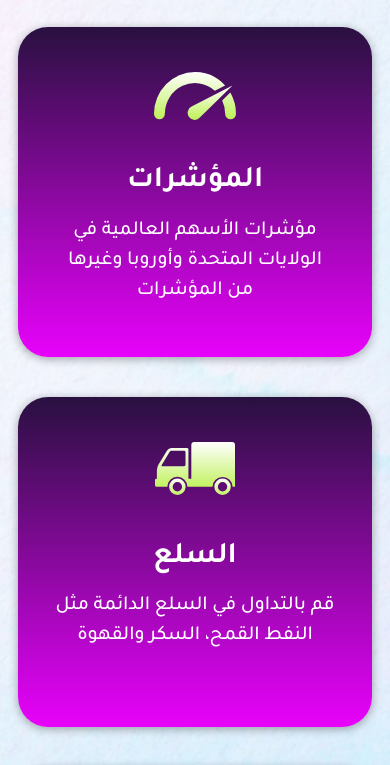
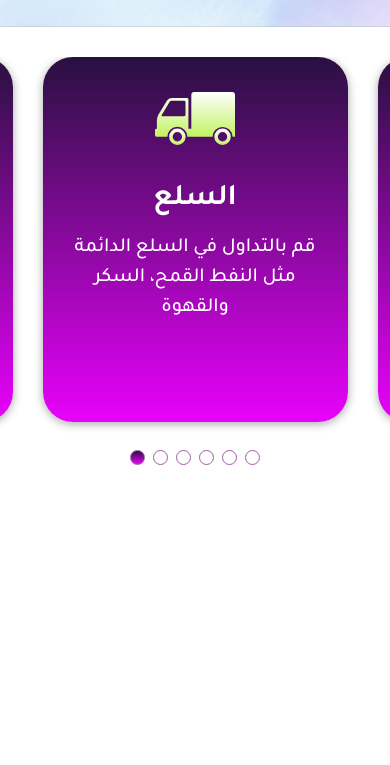
Before and after one commit to LypkaB/Gulf-tadawul, a plain HTML site: page index.html in a window 390 px wide. Shown: the part 1449-2214 px from the top of the page. After the commit the page ends 1951 px from the top, so only its background shows below. Drawn offline with nearby package versions, Linux system fonts and the light colour scheme.

Commit message:
Add «Swiper.js» for section «Benefits»

```diff
--- a/assets/css/style.css
+++ b/assets/css/style.css
@@ -278,6 +278,49 @@ label[for="bannerCheckbox"] span::after {
   padding-bottom: 16px;
 }
 
+.benefits__swiper {
+  display: none;
+  overflow: hidden;
+}
+
+.swiper {
+  width: 250%;
+  height: 365px;
+  margin-left: -75%;
+  margin-bottom: 80px;
+  overflow: visible;
+}
+
+.swiper-slide.benefits__details-item {
+  width: 281px;
+  height: 365px;
+  padding: 35px 25px 20px;
+}
+
+.swiper-slide.benefits__details-item img {
+  margin-bottom: 30px;
+}
+
+.swiper.swiper-horizontal > .swiper-pagination-bullets {
+  bottom: -50px;
+}
+
+.swiper-pagination-bullet {
+  width: 15px;
+  height: 15px;
+  background: transparent;
+  color: black;
+  border: 1px solid #9e5aa5;
+  opacity: 1;
+  outline: none;
+}
+
+.swiper-pagination-bullet-active {
+  background: -webkit-gradient(linear, left top, left bottom, from(0), color-stop(#e802fb), to(#291040));
+  background: -o-linear-gradient(0, #e802fb, #291040 100%);
+  background: linear-gradient(0, #e802fb, #291040 100%);
+}
+
 @-moz-document url-prefix()  {
   label[for="bannerCheckbox"] span {
     padding-right: 20px;
@@ -475,6 +518,11 @@ label[for="bannerCheckbox"] span::after {
     font-size: 12px;
   }
 
+  .benefits {
+    padding-bottom: 10px;
+    margin-bottom: 30px;
+  }
+
   .benefits__block {
     -webkit-box-pack: justify;
     -ms-flex-pack: justify;
@@ -489,4 +537,34 @@ label[for="bannerCheckbox"] span::after {
     -ms-flex-preferred-size: 30%;
     flex-basis: 30%;
   }
+
+  .benefits__details,
+  .benefits .btn-contact {
+    display: none;
+  }
+
+  .benefits__swiper {
+    display: block;
+  }
 }
+
+@media (max-width: 375px) {
+  .btn-contact {
+    width: 100%;
+  }
+
+  .benefits__block {
+    -webkit-box-orient: vertical;
+    -webkit-box-direction: normal;
+    -ms-flex-direction: column;
+    flex-direction: column;
+    -webkit-box-align: center;
+    -ms-flex-align: center;
+    align-items: center;
+  }
+
+  .swiper {
+    width: 250%;
+    margin-left: -75%;
+  }
+}
--- /dev/null
+++ b/assets/js/main.js
@@ -0,0 +1,16 @@
+'use strict';
+
+window.addEventListener('DOMContentLoaded', () => {
+    const swiper = new Swiper('.mySwiper', {
+        slidesPerView: 3,
+        spaceBetween: 30,
+        loop: true,
+        pagination: {
+            el: '.swiper-pagination',
+            clickable: true,
+            renderBullet: function (index, className) {
+                return '<span class="' + className + '"></span>';
+            }
+        }
+    });
+})
--- a/assets/scss/main.scss
+++ b/assets/scss/main.scss
@@ -228,6 +228,44 @@ label[for="bannerCheckbox"] span {
         padding-top: 27px;
         padding-bottom: 16px;
     }
+    &__swiper {
+        display: none;
+        overflow: hidden;
+    }
+}
+
+.swiper {
+    width: 250%;
+    height: 365px;
+    margin-left: -75%;
+    margin-bottom: 80px;
+    overflow: visible;
+
+    &-slide.benefits__details-item {
+        width: 281px;
+        height: 365px;
+        padding: 35px 25px 20px;
+
+        img {
+            margin-bottom: 30px;
+        }
+    }
+    &.swiper-horizontal>.swiper-pagination-bullets {
+        bottom: -50px;
+    }
+    &-pagination-bullet {
+        width: 15px;
+        height: 15px;
+        background: transparent;
+        color: black;
+        border: 1px solid #9e5aa5;
+        opacity: 1;
+        outline: none;
+
+        &-active {
+            background: linear-gradient(0, rgb(232, 2, 251), rgb(41, 16, 64) 100%);
+        }
+    }
 }
 
 @-moz-document url-prefix() {
--- a/assets/scss/media/_576.scss
+++ b/assets/scss/media/_576.scss
@@ -44,6 +44,9 @@
         font-size: 12px;
     }
     .benefits {
+        padding-bottom: 10px;
+        margin-bottom: 30px;
+
         &__block {
             justify-content: space-between;
 
@@ -54,5 +57,12 @@
         &__item {
             flex-basis: 30%;
         }
+        &__details,
+        .btn-contact {
+            display: none;
+        }
+        &__swiper {
+            display: block;
+        }
     }
 }
--- a/assets/scss/media/_media.scss
+++ b/assets/scss/media/_media.scss
@@ -9,3 +9,4 @@
 }
 
 @import '576';
+@import '375';
--- a/index.html
+++ b/index.html
@@ -14,7 +14,8 @@
     <!-- Font -->
     <link rel="stylesheet" href="https://fonts.googleapis.com/css2?family=Tajawal:wght@400;500;700&display=swap">
 
-    <!-- Style -->
+    <!-- Styles -->
+    <link rel="stylesheet" href="https://cdn.jsdelivr.net/npm/swiper@8/swiper-bundle.min.css">
     <link rel="stylesheet" href="./assets/css/style.css">
 </head>
 <body>
@@ -111,5 +112,46 @@
             <button class="btn-contact">سجل الآن</button>
         </div>
     </section>
+    <div class="benefits__swiper container">
+        <div class="swiper mySwiper">
+            <div class="swiper-wrapper">
+                <div class="swiper-slide benefits__details-item">
+                    <img src="./assets/images/icons-benefits/benefits__icon-speed.svg" alt="Speed">
+                    <span class="benefits__details-title">المؤشرات</span>
+                    <span class="benefits__details-text">مؤشرات الأسهم العالمية في الولايات المتحدة وأوروبا وغيرها من المؤشرات</span>
+                </div>
+                <div class="swiper-slide benefits__details-item">
+                    <img src="./assets/images/icons-benefits/benefits__icon-truck.svg" alt="Truck">
+                    <span class="benefits__details-title">السلع</span>
+                    <span class="benefits__details-text">قم بالتداول في السلع الدائمة مثل النفط القمح، السكر والقهوة</span>
+                </div>
+                <div class="swiper-slide benefits__details-item">
+                    <img src="./assets/images/icons-benefits/benefits__icon-rating.svg" alt="Rating">
+                    <span class="benefits__details-title">الاسهم</span>
+                    <span class="benefits__details-text">اختر من بين أكثر من 450 سهم للتداول في السوق العالمية</span>
+                </div>
+                <div class="swiper-slide benefits__details-item">
+                    <img src="./assets/images/icons-benefits/benefits__icon-bitcoin.svg" alt="Bitcoin">
+                    <span class="benefits__details-title">العملات الرقمية</span>
+                    <span class="benefits__details-text">اكتشف عالم جديد من العملات الرقمية البيتكوين، اإإيثوريوم وغيرها الكثير من أفضل العملات</span>
+                </div>
+                <div class="swiper-slide benefits__details-item">
+                    <img src="./assets/images/icons-benefits/benefits__icon-coins.svg" alt="Coins">
+                    <span class="benefits__details-title">العملات الاجنيبة</span>
+                    <span class="benefits__details-text">استكشف أكبر سوق مالي في العالم. تداول أزواج العملات الرئيسية والناشئة المتوفرة على منصاتنا.</span>
+                </div>
+                <div class="swiper-slide benefits__details-item">
+                    <img src="./assets/images/icons-benefits/benefits__icon-rating.svg" alt="Rating">
+                    <span class="benefits__details-title">المعادن</span>
+                    <span class="benefits__details-text">تنويع محفظتك مع المعادن مثل الذهب (الأكثر نشاطا في العالم) وكذلك الفضة والنحاس</span>
+                </div>
+            </div>
+            <div class="swiper-pagination"></div>
+        </div>
+    </div>
+
+    <!-- Script -->
+    <script src="https://cdn.jsdelivr.net/npm/swiper@8/swiper-bundle.min.js"></script>
+    <script src="./assets/js/main.js"></script>
 </body>
 </html>
```
Also changed, not shown: assets/scss/media/_375.scss (added, +13 -0 lines).
